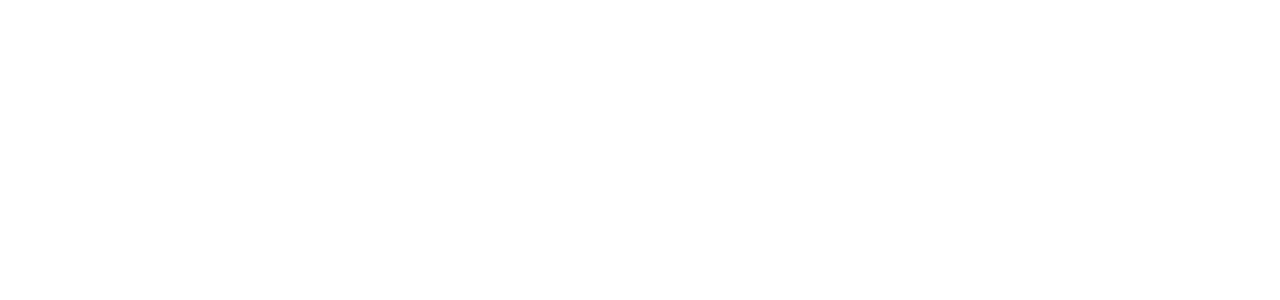
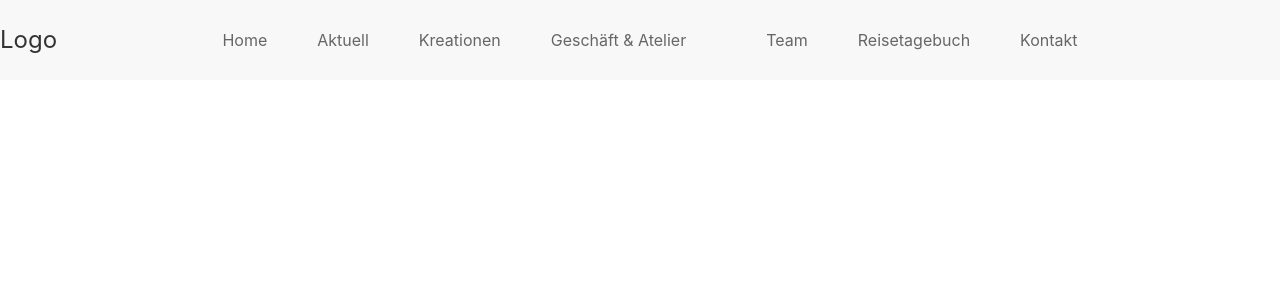
Before and after one commit to wurscht/silberschmiede, a Django app: page /home/ in a window 1280 px wide. Before the commit the part shown is empty. Shown: the top 300 px of the page. Run offline with Django 3.2, Linux system fonts and the light colour scheme; some libraries are stand-ins or nearby versions.

Commit message:
Add index.html template and tailwindcss to package.json

```diff
--- a/package.json
+++ b/package.json
@@ -18,5 +18,8 @@
   "homepage": "https://github.com/wurscht/silberschmiede#readme",
   "dependencies": {
     "uikit": "^3.0.3"
+  },
+  "devDependencies": {
+    "tailwindcss": "^0.7.4"
   }
 }
--- a/website/templates/index.html
+++ b/website/templates/index.html
@@ -1,4 +1,4 @@
-{% load static %}
+{% load staticfiles %}
 
 <!DOCTYPE html>
 <html lang="de">
@@ -6,12 +6,41 @@
     <meta charset="utf-8" />
     <meta name="viewport" content="width=device-width, intial-scale=1.0" />
     <meta name="author" content="Silberschmiede Thun GmbH" />
+    <link rel="stylesheet" href="{% static 'css/style.css' %}" />
     <link rel="stylesheet" href="{% static 'css/uikit.min.css' %}" />
     <script src="{% static 'js/uikit.min.js' %}"></script>
     <script src="{% static 'js/uikit-icons.min.js' %}"></script>
     <title>Silberschmiede Thun</title>
   </head>
   <body>
-    <!-- <div class="" -->
+    <!-- Navbar -->
+    <nav id="navbar" class="uk-navbar-container uk-margin" uk-navbar>
+      <div class="uk-navbar-left">
+        <a class="uk-navbar-item uk-logo" href="#">Logo</a>
+      </div>
+      <div class="uk-navbar-center">
+        <li class="uk-margin-left uk-list uk-link-reset uk-text-contrast">
+          <a href="#">Home</a>
+        </li>
+        <li class="uk-margin-left uk-list uk-link-reset uk-text-contrast">
+          <a href="#">Aktuell</a>
+        </li>
+        <li class="uk-margin-left uk-list uk-link-reset uk-text-contrast">
+          <a href="#">Kreationen</a>
+        </li>
+        <li class="uk-margin-left uk-list uk-link-reset uk-text-contrast">
+          <a href="#">Geschäft & Atelier</>
+        </li>
+        <li class="uk-margin-left uk-list uk-link-reset uk-text-contrast">
+          <a href="#">Team</a>
+        </li>
+        <li class="uk-margin-left uk-list uk-link-reset uk-text-contrast">
+          <a href="#">Reisetagebuch</a>
+        </li>
+        <li class="uk-margin-left uk-list uk-link-reset uk-text-contrast">
+          <a href="#">Kontakt</a>
+        </li>
+      </div>
+    </nav>
   </body>
 </html>
```
Also changed, not shown: package-lock.json.
